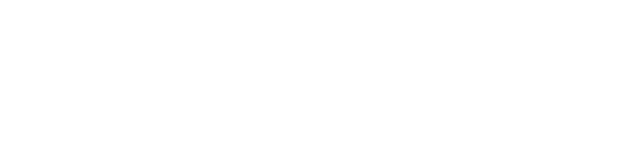
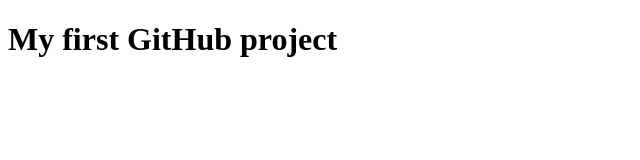
Before and after one commit to anonnoy-oniket/project1.0, a plain HTML site: page index.html in a window 1280 px wide. Shown: the whole page, without its empty margins (0-640 px from the left). Drawn offline with Linux system fonts and the light colour scheme.

Commit message:
added something

```diff
--- a/index.html
+++ b/index.html
@@ -3,9 +3,9 @@
 <head>
     <meta charset="UTF-8">
     <meta name="viewport" content="width=device-width, initial-scale=1.0">
-    <title>Document</title>
+    <title>Project 1.0</title>
 </head>
 <body>
-
+    <h1>My first GitHub project</h1>
 </body>
 </html>
```
Also changed, not shown: 1 other file.
